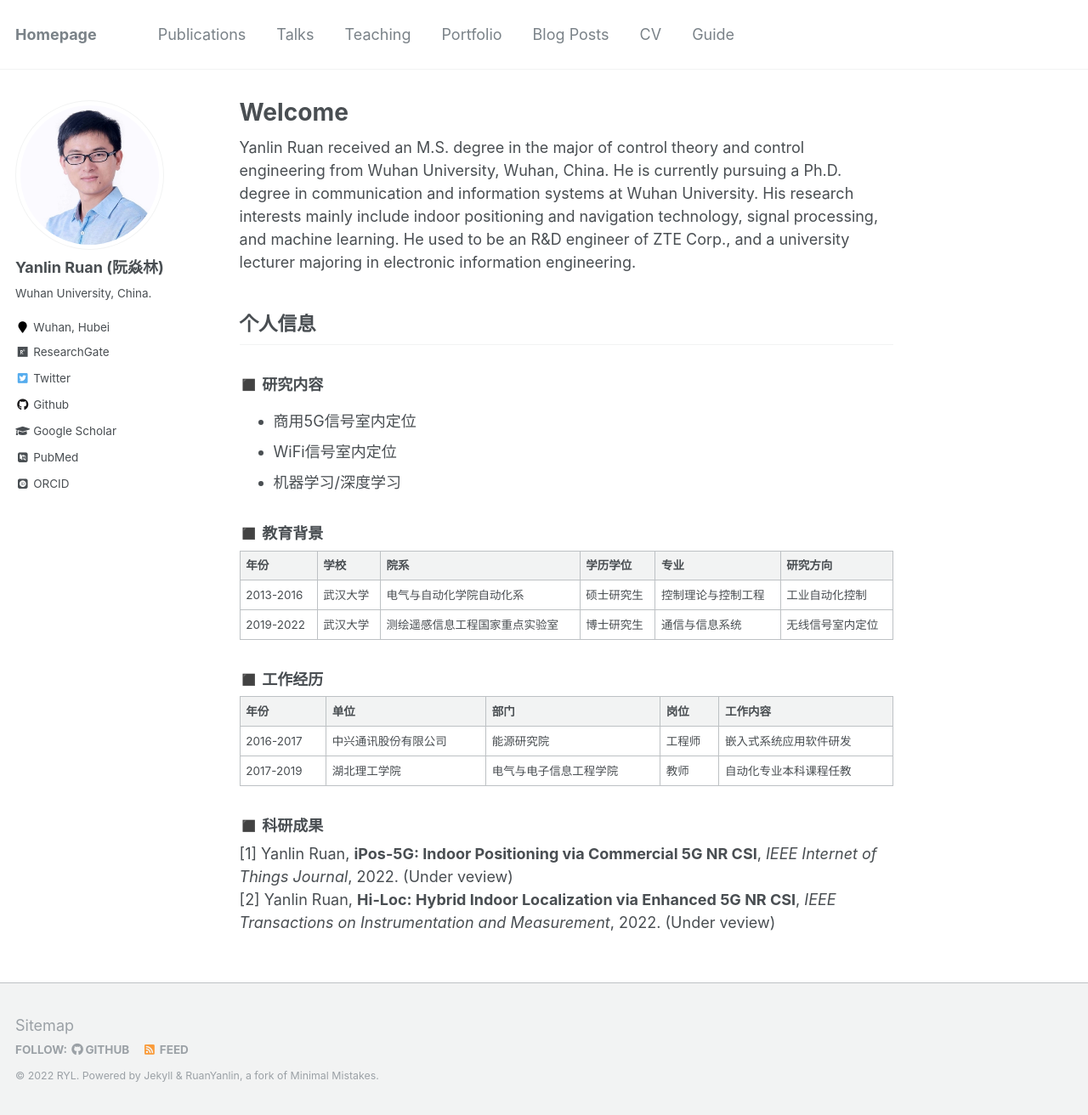
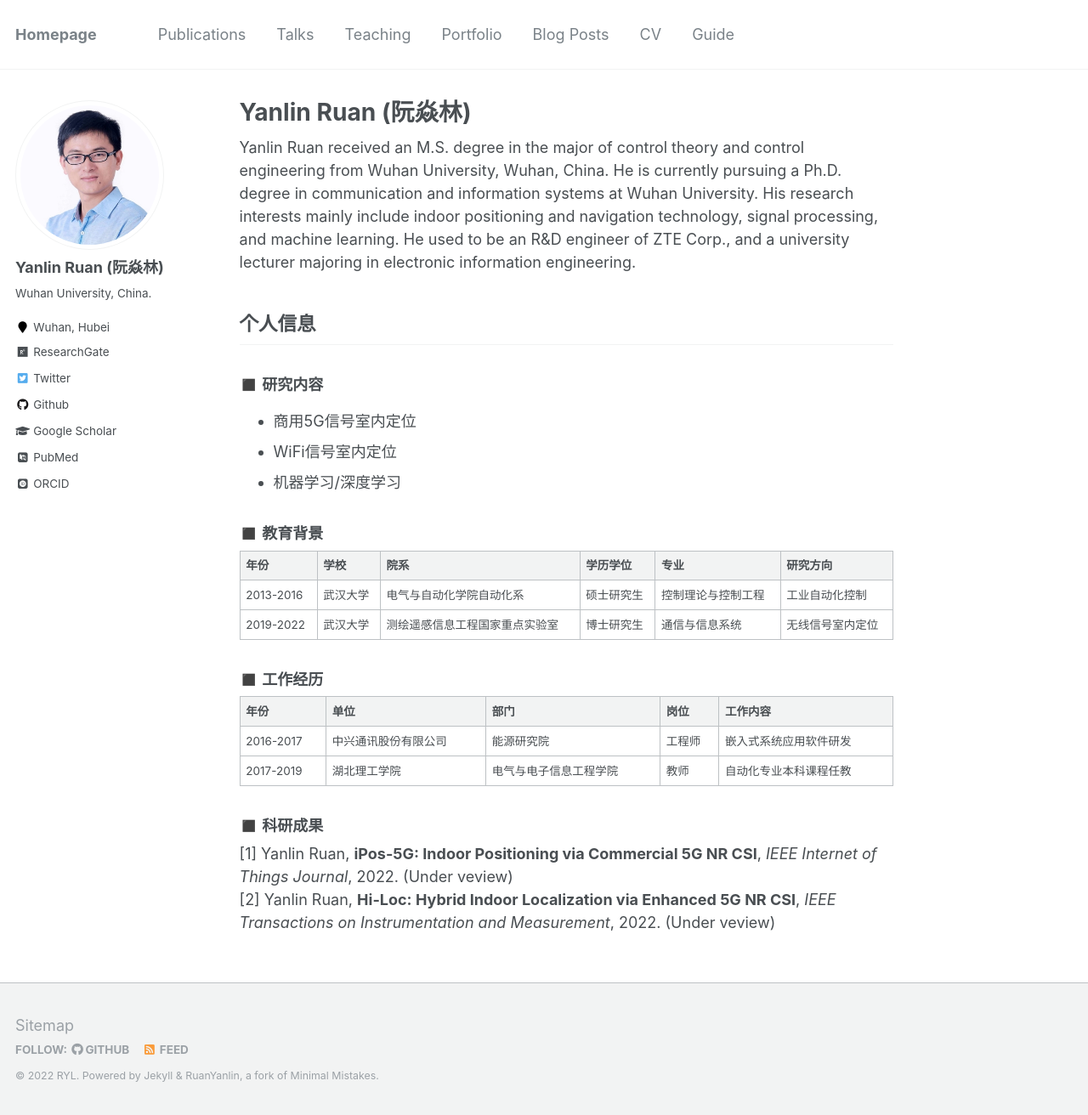
Before and after one commit to whuryl/whuryl.github.io, a Jekyll site: the page built from _pages/about.md, in a window 1280 px wide and 1312 px high. Shown: the whole window at 85% size. Built offline with Jekyll 4.4.1, drawn with Linux system fonts in a browser that asks for light colours; some web fonts are replaced.

Commit message:
Update about.md

```diff
--- a/_pages/about.md
+++ b/_pages/about.md
@@ -1,6 +1,6 @@
 ---
 permalink: /
-title: "Welcome"
+title: "Yanlin Ruan (阮焱林)"
 excerpt: "About me"
 author_profile: true
 redirect_from:
```
